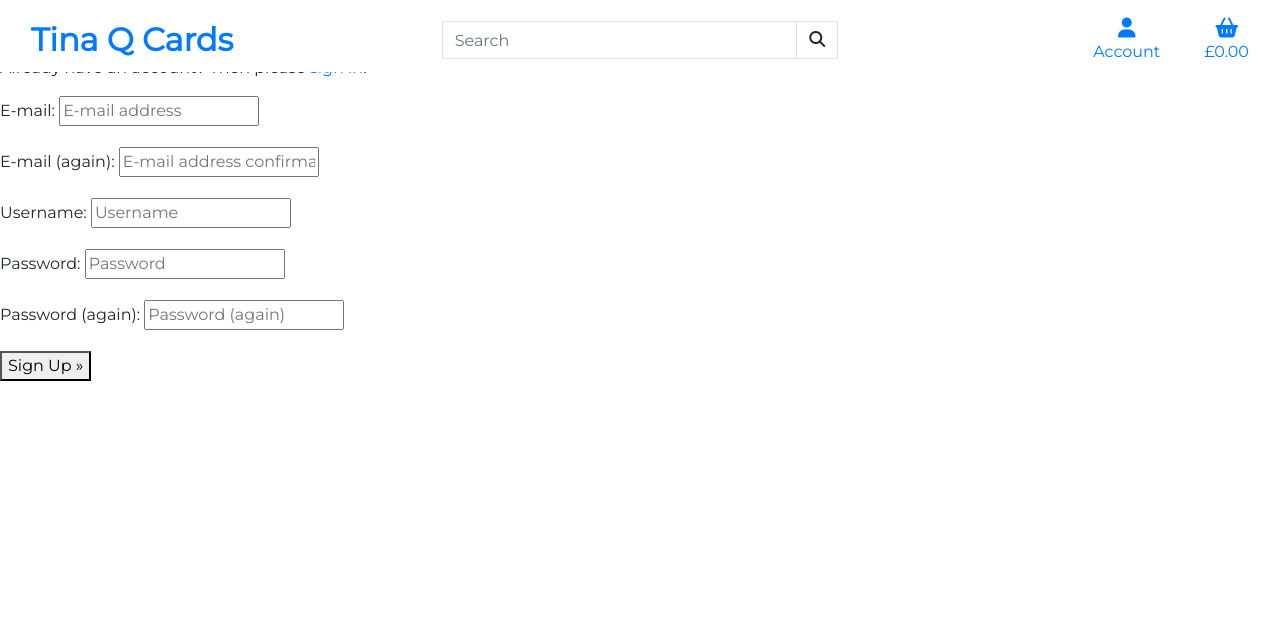
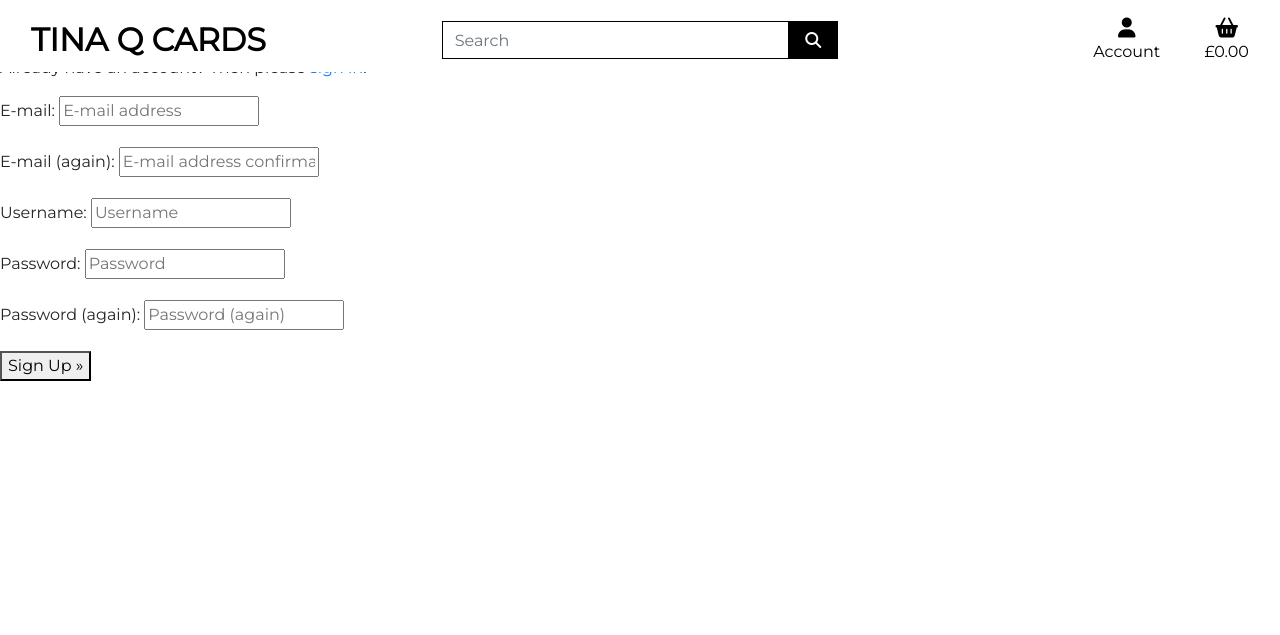
Before and after one commit to domsq/tina-q-cards, a Django app: page /accounts/signup/ in a window 1280 px wide. Shown: the top 635 px of the page. Run offline with Django 3.2, Linux system fonts and the light colour scheme; some libraries are stand-ins or nearby versions; some web fonts are replaced.

Commit message:
Add styling for header to base.css

```diff
--- a/static/css/base.css
+++ b/static/css/base.css
@@ -4,4 +4,75 @@
 
 body {
     font-family: 'Montserrat', sans-serif;
+    height: calc(100vh - 164px);
 }
+
+/* Taken from Bulma */
+.icon {
+    align-items: center;
+    display: inline-flex;
+    justify-content: center;
+    height: 1.5rem;
+    width: 1.5rem;
+}
+
+.logo-font {
+    text-transform: uppercase;
+}
+
+.main-logo-link {
+    width: fit-content;
+}
+
+.shop-button {
+    background: black;
+    color: white;
+    min-width: 260px;
+}
+
+.btn-black {
+    background: black;
+    color: white;
+}
+
+.shop-button:hover,
+.shop-button:active,
+.shop-button:focus,
+.btn-black:hover,
+.btn-black:active,
+.btn-black:focus {
+    background: #222;
+    color: white;
+}
+
+.text-black {
+    color: #000 !important;
+}
+
+.border-black {
+    border: 1px solid black !important;
+}
+
+/* -------------------------------- Media Queries */
+
+/* Slightly larger container on xl screens */
+@media (min-width: 1200px) {
+  .container {
+    max-width: 80%;
+  }
+}
+
+/* fixed top navbar only on medium and up */
+@media (min-width: 992px) {
+    .fixed-top-desktop-only {
+        position: fixed;
+        top: 0;
+        right: 0;
+        left: 0;
+        z-index: 1030;
+    }
+
+    .header-container {
+        padding-top: 164px;
+    }
+}
```
